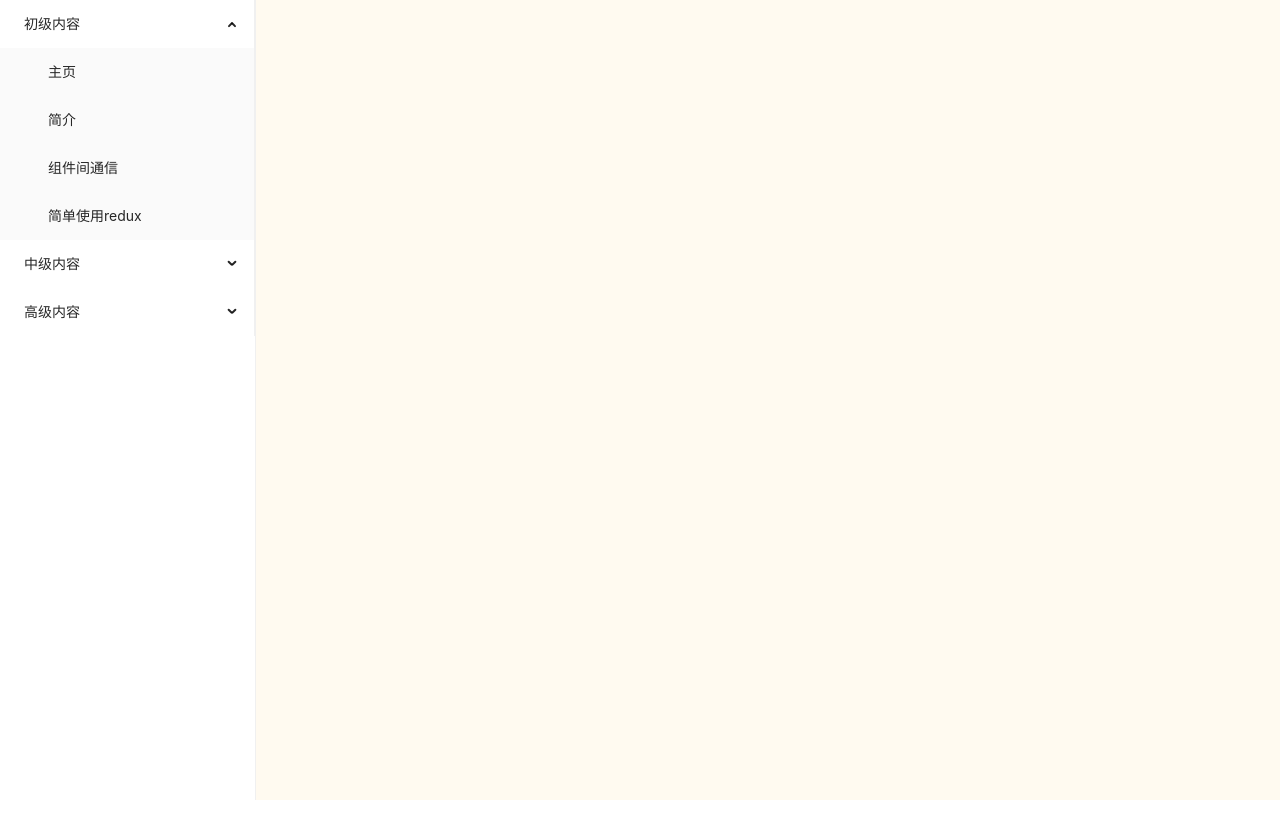
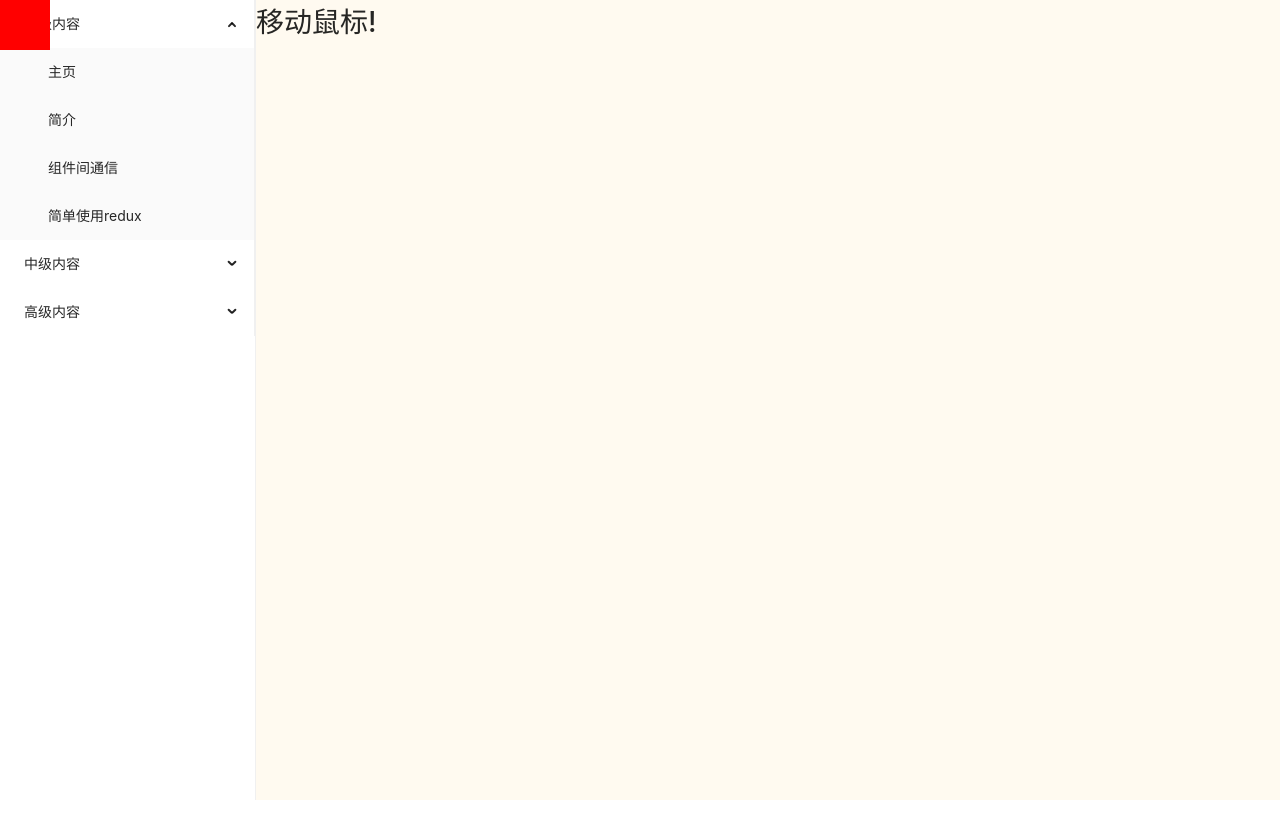
Before and after one commit to ANNNYG/study-react, a React app: page /home/RenderProps in a window 1280 px wide. Shown: the top 838 px of the page. Before the commit the page ends 800 px from the top, so only its background shows below. Built offline with nearby package versions, Linux system fonts and the light colour scheme.

Commit message:
render props完成

```diff
--- a/src/views/HomePage/index.jsx
+++ b/src/views/HomePage/index.jsx
@@ -20,6 +20,7 @@ import Todo from '@/views/Todo/index'
 import Hoc from '@/views/Hoc/index'
 import CustomizeHook from '@/views/customizeHook/index'
 import Count from '@/views/Count/index'
+import RenderProps from '@/views/RenderProps/index'
 
 
 
@@ -63,6 +64,7 @@ export default function HomePage() {
                         <Menu.Item key="HOC">高阶组件</Menu.Item>
                         <Menu.Item key="CustomizeHook">自定义Hook</Menu.Item>
                         <Menu.Item key="Count">自定义Hook求和组件</Menu.Item>
+                        <Menu.Item key="RenderProps">RenderProps</Menu.Item>
 
                     </SubMenu>
                     <SubMenu key="sub4" title="高级内容">
@@ -100,6 +102,9 @@ export default function HomePage() {
                     <Route exact path='/home/Count'>
                         <Count></Count>
                     </Route>
+                    <Route exact path='/home/RenderProps'>
+                        <RenderProps></RenderProps>
+                    </Route>
                 </Switch>
             </div>
         </div>
--- /dev/null
+++ b/src/views/RenderProps/MouseMove.jsx
@@ -0,0 +1,18 @@
+import React, { Component } from 'react'
+
+export default class MouseMove extends Component {
+    render() {
+        const position = this.props.position
+        return (
+            <div style={{
+                backgroundColor: 'red',
+                position: 'absolute',
+                left: position.x-50,
+                top: position.y-50,
+                width: 100,
+                height: 100
+            }}>
+            </div>
+        )
+    }
+}
--- /dev/null
+++ b/src/views/RenderProps/RenderPropsComponents.jsx
@@ -0,0 +1,27 @@
+import React, { Component } from 'react'
+
+export default class RenderPropsComponents extends Component {
+    constructor(props) {
+        super(props)
+        this.state = { x: 0, y: 0 }
+    }
+    handleMouseMove = (e) => {
+        this.setState({
+            x: e.clientX,
+            y: e.clientY
+        })
+       /*  e.stopPropagation() */
+        e.nativeEvent.stopImmediatePropagation();
+    }
+    render() {
+        return (
+            <div style={{
+                height: '100vh',
+            }}
+                onMouseMove={this.handleMouseMove}
+            >
+                {this.props.render(this.state)}
+            </div>
+        )
+    }
+}
--- /dev/null
+++ b/src/views/RenderProps/index.jsx
@@ -0,0 +1,19 @@
+import React, { Component } from 'react'
+
+import RenderPropsComponents from './RenderPropsComponents'
+import MouseMove from './MouseMove'
+
+
+
+export default class index extends Component {
+    render() {
+        return (
+            <div>
+                <h1>移动鼠标!</h1>
+                <RenderPropsComponents render={position => (
+                    <MouseMove position={position} />
+                )} />
+            </div>
+        )
+    }
+}
```
